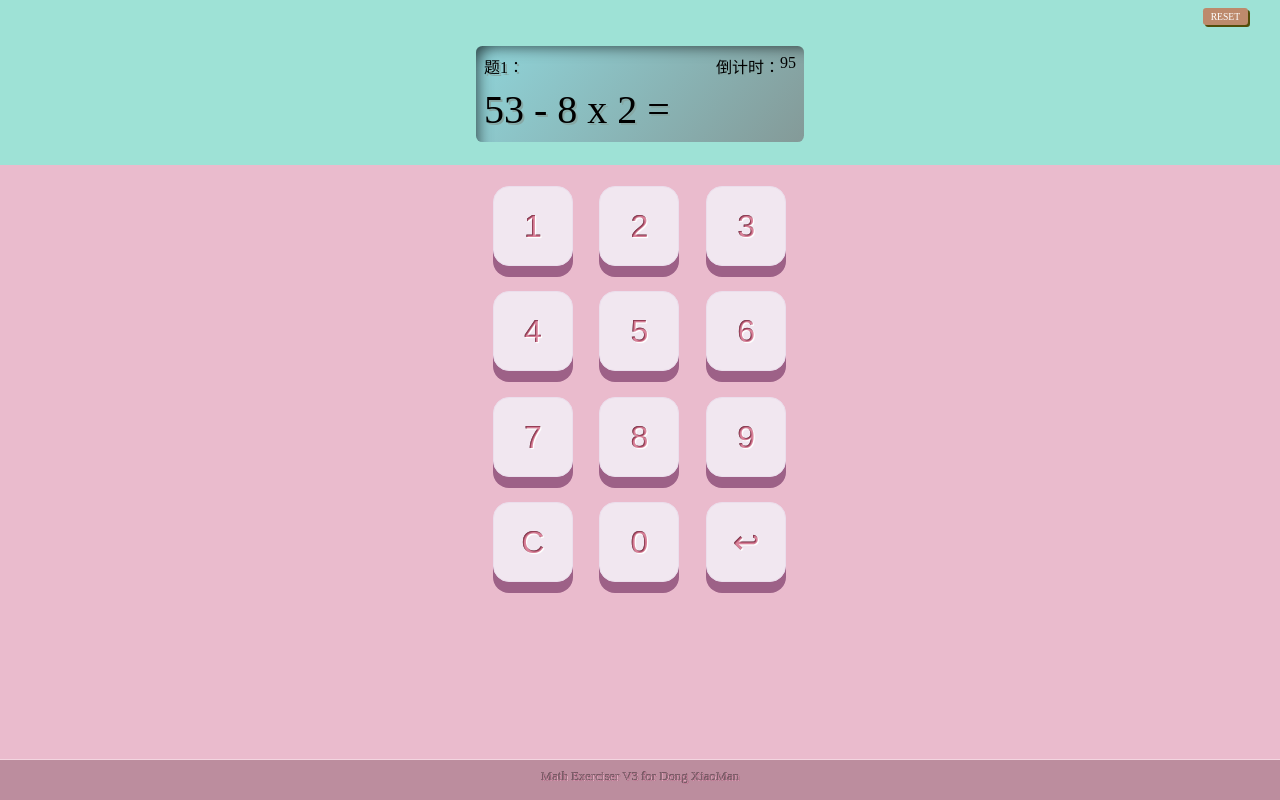
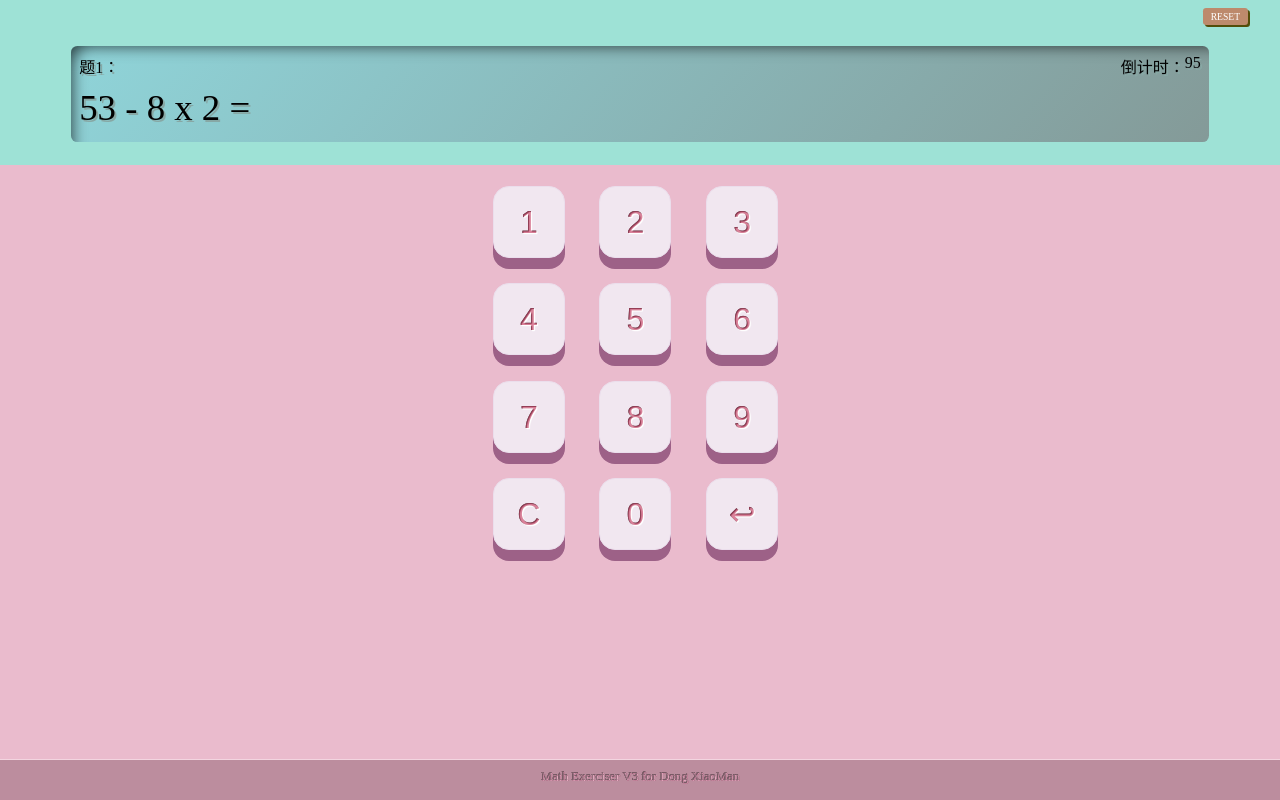
Before and after one commit to hibem/9x9, a plain HTML site: page v3/index.html in a window 1280 px wide. Drawn offline with Linux system fonts and the light colour scheme.

Commit message:
Update index.html
适应小屏幕

```diff
--- a/v3/index.html
+++ b/v3/index.html
@@ -50,7 +50,7 @@
 			.display{
 				clear: both;
 				margin: 0.9rem auto;
-				width: 20.5rem;
+				width: 90%;
 				height: 6rem;
 				-webkit-border-radius: 0.4rem;
 				-moz-border-radius: 0.4rem;
@@ -58,7 +58,7 @@
 				-webkit-box-shadow: inset 15px 14px 15px -14px rgba(0,0,0,0.69);
 				-moz-box-shadow: inset 15px 14px 15px -14px rgba(0,0,0,0.69);
 				box-shadow: inset 15px 14px 15px -14px rgba(0,0,0,0.69);
-				font-size: 2.5rem;
+				font-size: 2.3rem;
 				padding: 0.5rem;
 				text-shadow: 2px 2px #87a8a5;
 			}
@@ -70,11 +70,11 @@
 			.tbox{
 				margin-top: 0.5rem;
 				float: left;
-				width: 4.8rem;
+				width: 24%;
 				border:none;
 				padding:0.3rem ;
 				background: transparent;
-				font-size: 2.5rem;
+				font-size: 2.3rem;
 				color:#000;
 				text-shadow: 2px 2px #87a8a5;
 			}
@@ -88,7 +88,7 @@
 				float: right;
 			}
 			table{
-				width: 20rem;
+				width: 100%;
 				float: left;
 
 			}
@@ -100,8 +100,8 @@
 				text-shadow:1px 1px 0 #e5acc1,0 0 0 #000,1px 1px 0 #680e32;
 			}
 			input.btn{
-				width: 5rem;
-				height: 5rem;
+				width: 4.5rem;
+				height: 4.5rem;
 				margin: 0.8rem;
 				color:rgba(204, 78, 112, 0.7);
 				text-shadow:1px 1px 1px #fff,0 0 0 #000,1px 1px 1px #fff;
```
